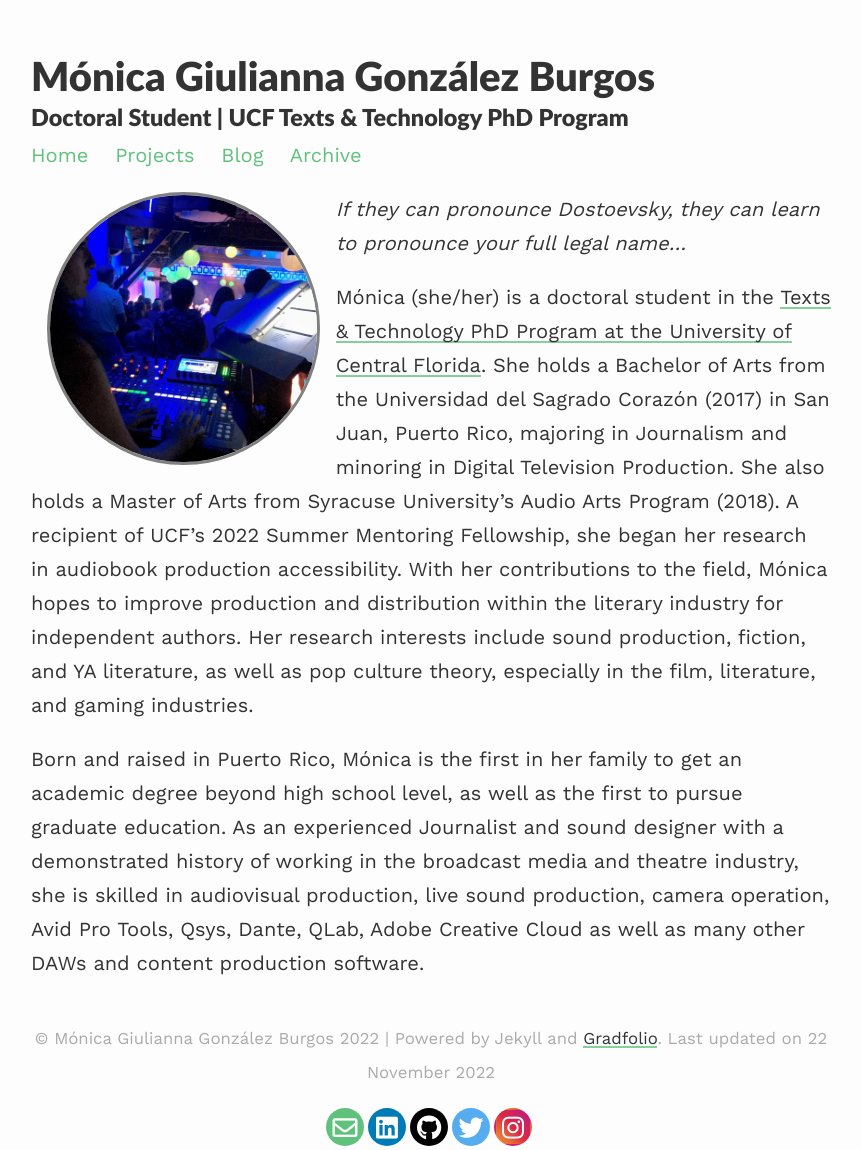
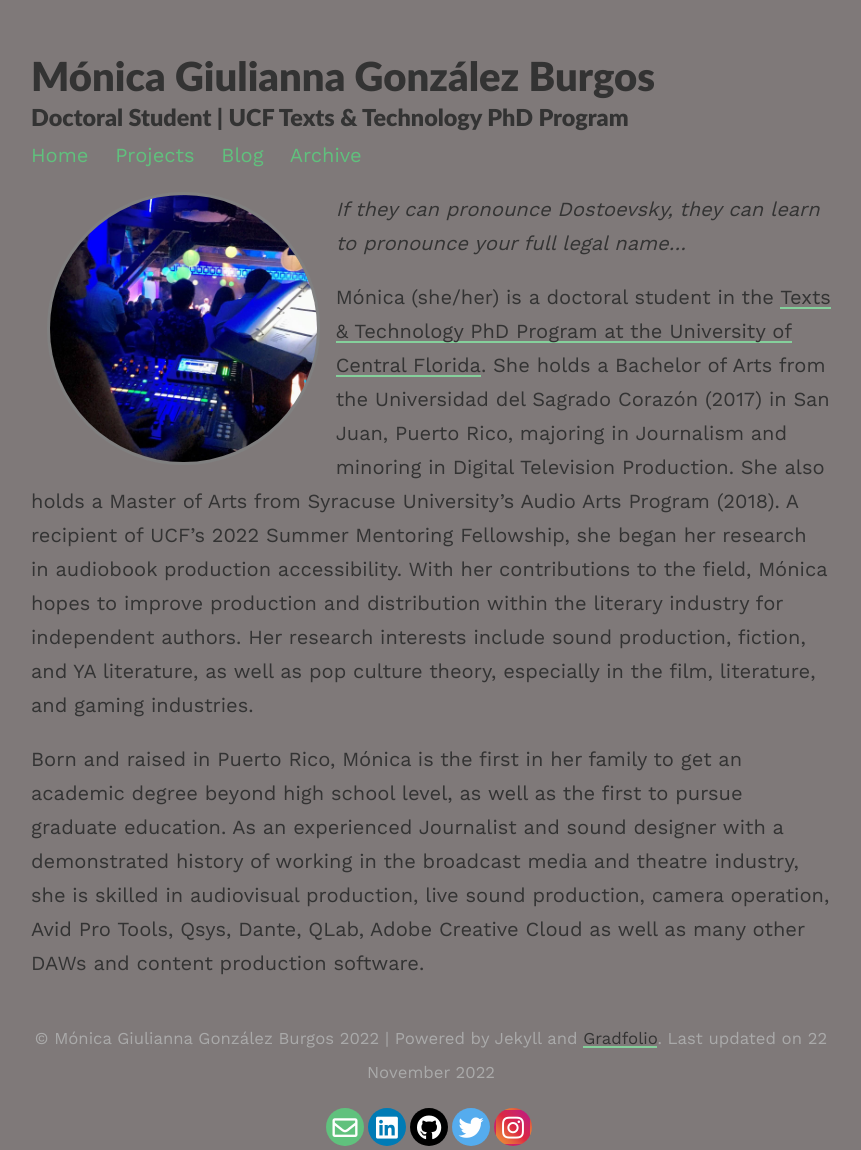
Before and after one commit to mgonzalezburgos/MGBurgos, a Jekyll site: the page built from index.md, in a window 1280 px wide. Shown: the whole page, without its empty margins (209-1070 px from the left). Built offline with Jekyll 4.4.1, drawn with Linux system fonts in a browser that asks for light colours; nearby versions of some CDN libraries.

Commit message:
Update variables.scss

```diff
--- a/assets/css/_sass/variables.scss
+++ b/assets/css/_sass/variables.scss
@@ -12,7 +12,7 @@ $brand-color:      #60c17d;
 $projectbox-text:  #7f7979;
 
 // Color scheme for light
-$body-bg: #fdfdfd;
+$body-bg: #7f7979;
 $projectbox: #c3e1c9;
 $text-color: #333;
 
```
